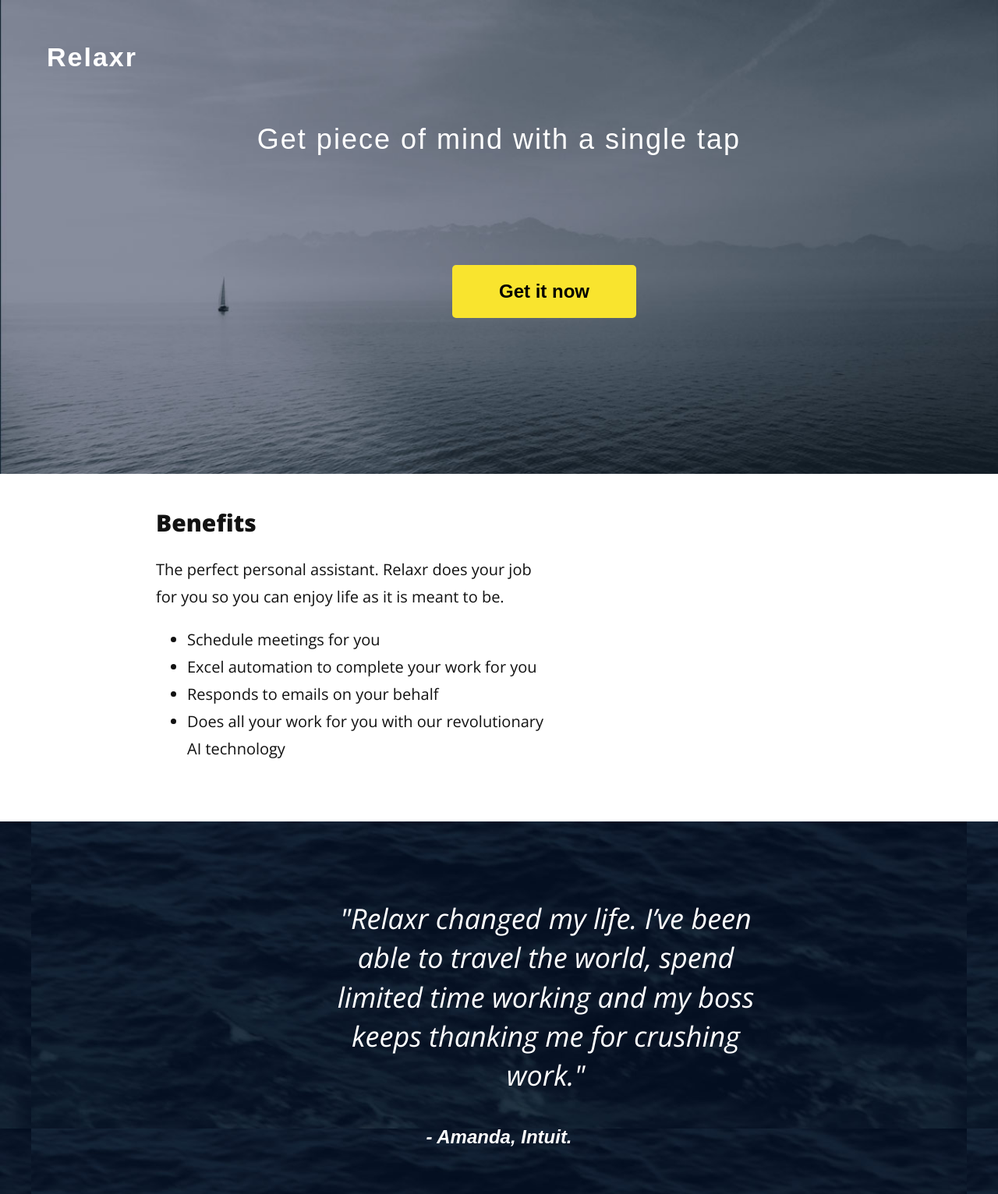
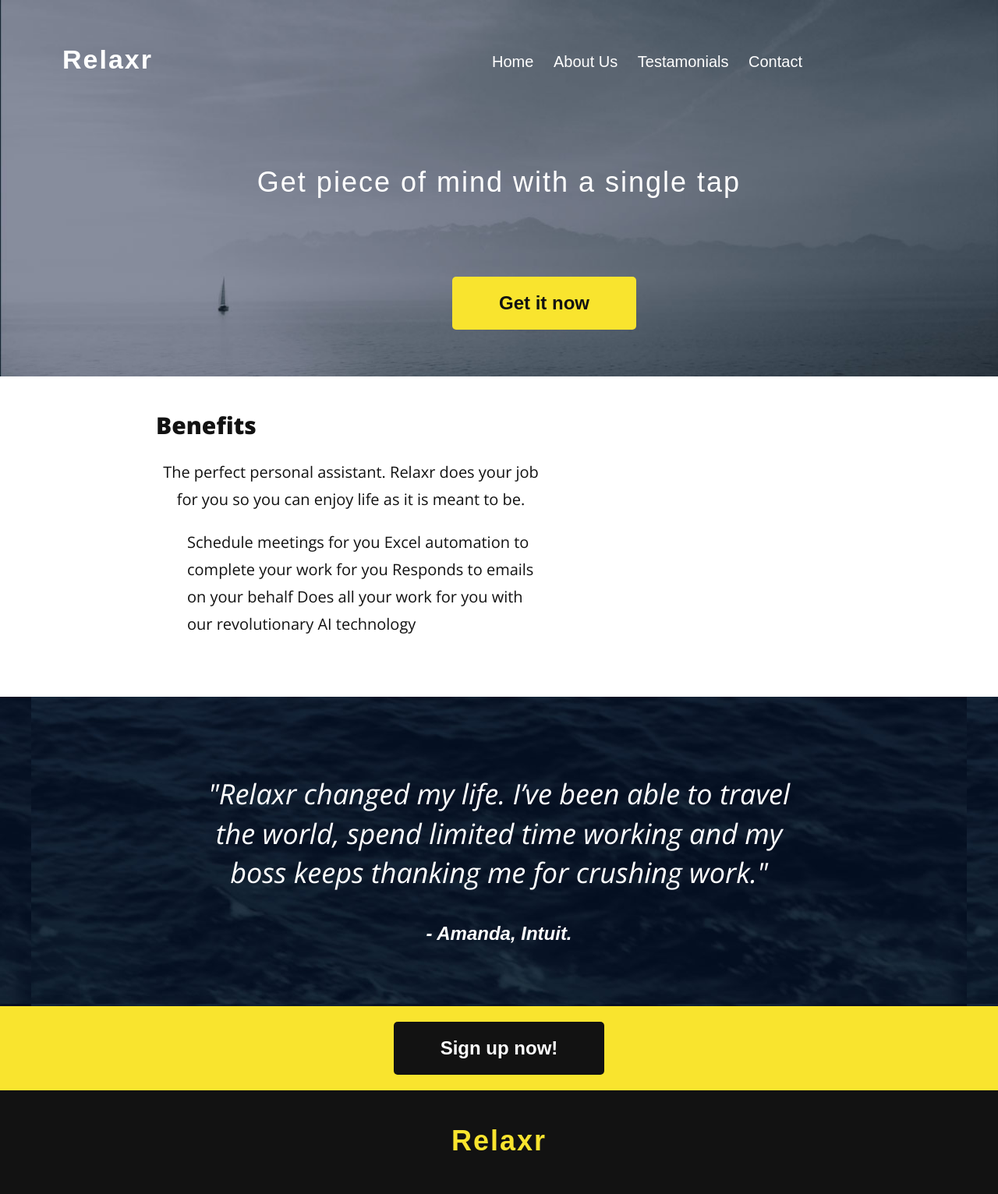
Before and after one commit to curseofcreative/Assignment_Week_2, a plain HTML site: page index.html in a window 1280 px wide. Shown: the top 1532 px of the page at 78% size. Drawn offline with nearby package versions, Linux system fonts and the light colour scheme.

Commit message:
Assignment week 2
Submission

```diff
--- a/css/style.css
+++ b/css/style.css
@@ -60,7 +60,7 @@ body {
 #container {
   width: 100%;
   margin: auto;
-  height: 500px;
+  height: 100px;
 
 }
 
@@ -79,15 +79,46 @@ footer {
 /* ADDITIONAL STYLES
 /*******************************************/
 
+nav .navigation {
+  color: #fff;
+  font-size: 20px;
+  text-align: center;
+  padding-top: 15px;
+  padding-left: 400px;
+}
+
+.navigation a:hover {
+    color: #f9e42e;
+}
+
+a {
+  text-decoration: none;
+  color: #fff;
+  padding-right: 20px;
+}
+
+p {
+  text-align: center;
+}
+
+ul {
+    list-style-type: none;
+    margin: 10px;
+    padding: 0;
+}
+
+li {
+    display: inline;
+}
 
 h1.logo {
     font-family: 'open sans' semibold;
     font-size: 34px;
     font-style: bold;
     color: #fff;
-    padding: 0px 40px 20px 60px;
-    margin-top: 20px;
     letter-spacing: 2px;
+    float: left;
+    padding-left: 80px;
 }
 
 .slogan {
@@ -95,6 +126,7 @@ h1.logo {
   font-size: 36px;
   color: #fff;
   letter-spacing: 2px;
+  padding-top: 80px;
 }
 
 
@@ -137,14 +169,12 @@ button {
 }
 
 .sign-up-now-button {
+  color: #121212;
+  font-size: 24px;
+  font-weight: bold;
   background-color: #f9e42e;
-  margin: 200px;
-  margin-top: 100px;
-  margin-left: 580px;
-  margin-bottom: 200px;
   text-align: center;
-  display: inline-block;
-  font-size: 24px;
+  margin: 60px 60px 60px 580px;
 }
 
 section {
@@ -161,12 +191,15 @@ aside {
 }
 
 .testamonial {
+  color: #fff;
   font-family: 'Open Sans', thin;
   font-style: italic;
-	color: #fff;
-	font-size: 36px;
-  padding: 100px 0 0px 400px;
-  width: 1000px;
+  font-size: 36px;
+  text-align: center;
+  margin-left: auto;
+  margin-right: auto;
+  width: 750px;
+  padding-top: 100px;
 }
 
 asidebox .by-line {
--- a/index.html
+++ b/index.html
@@ -19,6 +19,14 @@
 		<section id="container">
 			<header>
 				<h1 class="logo">Relaxr</h1>
+					<nav>
+						<ul class="navigation">
+							<li><a href="#">Home</a></li>
+							<li><a href="#">About Us</a></li>
+							<li><a href="#">Testamonials</a></li>
+							<li><a href="#">Contact</a></li>
+						</ul>
+					</nav>
 				<p class="slogan">Get piece of mind with a single tap</p>
 				<button class="sign-up-now-button" type="button" name="button">Get it now</button>
 			</header>
```
